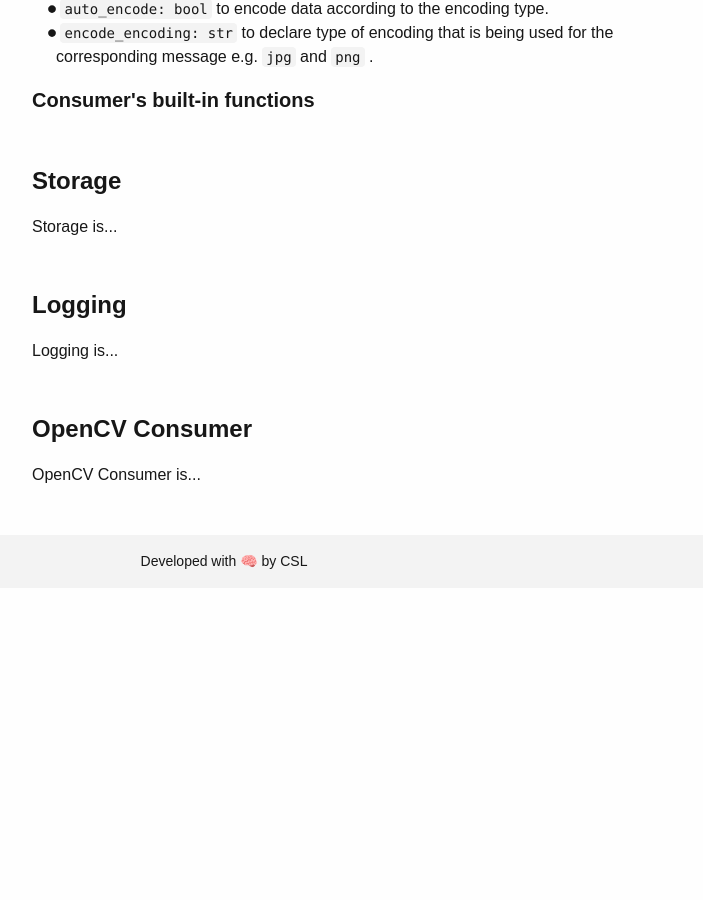
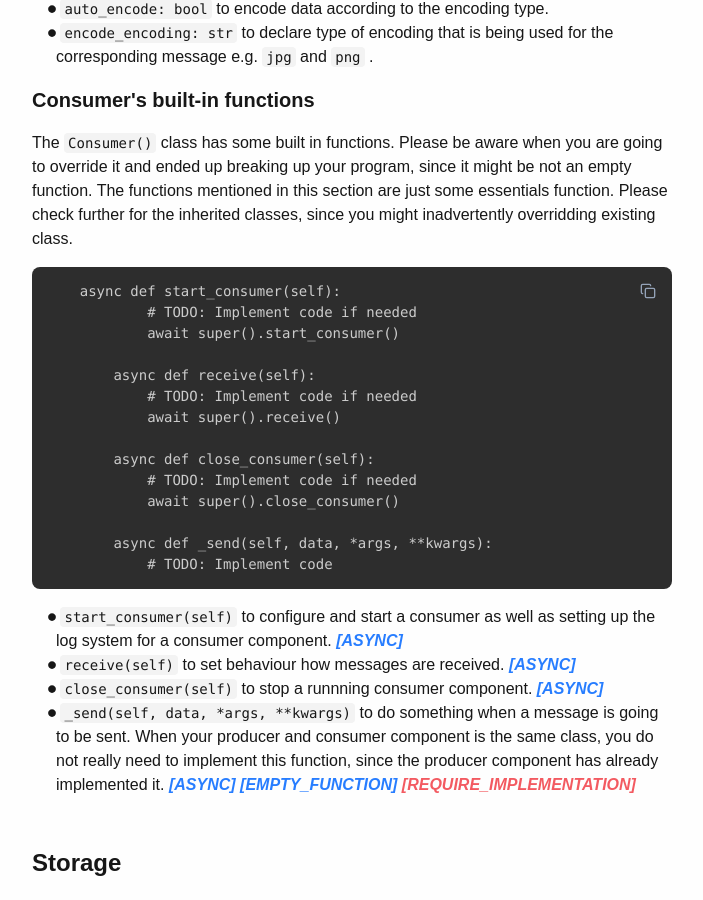
Before and after one commit to FXDROS/fogverse-documentation, a Next.js app: page /documentation in a window 1280 px wide. Shown: the part 8452-9352 px from the top of the page, without its empty margins (416-1119 px from the left). Before the commit the page ends 9040 px from the top, so only its background shows below. Built offline with nearby package versions, Linux system fonts and the light colour scheme.

Commit message:
feat: add documentation for consumer class

```diff
--- a/src/components/pages/documentation/fogverse-basics/constants.tsx
+++ b/src/components/pages/documentation/fogverse-basics/constants.tsx
@@ -40,21 +40,19 @@ export const CONSUMER = {
             encode_encoding = ''                # encoding type (jpg, png, etc.)
             Consumer.__init__(self)`,
 
-  base_functions: `    async def start_producer(self):
+  base_functions: `    async def start_consumer(self):
             # TODO: Implement code if needed
-            await super().start_producer()
-
-        async def send(self, data, topic=None, key=None, headers=None,
-                        callback=None):
-            # TODO: Implement code if needed
-            await super().send(data, topic=topic, key=key,
-                                headers=headers, callback=callback)
-
-        async def close_producer(self):
-            # TODO: Implement code if needed
-            await super().close_producer()
+            await super().start_consumer()
 
         async def receive(self):
+            # TODO: Implement code if needed
+            await super().receive()
+
+        async def close_consumer(self):
+            # TODO: Implement code if needed
+            await super().close_consumer()
+
+        async def _send(self, data, *args, **kwargs):
             # TODO: Implement code`,
 };
 
--- a/src/components/pages/documentation/fogverse-basics/consumer.tsx
+++ b/src/components/pages/documentation/fogverse-basics/consumer.tsx
@@ -1,7 +1,12 @@
 import CodeSnippet, { SmallCode } from "@/components/commons/code-snippet";
 import { CONSUMER } from "./constants";
 import UnorderedList from "@/components/commons/unordered-list";
-import { Required } from "@/components/commons/tags";
+import {
+  AsyncFunction,
+  EmptyFunction,
+  Required,
+  RequireImplementation,
+} from "@/components/commons/tags";
 
 const Consumer = () => {
   return (
@@ -67,6 +72,42 @@ const Consumer = () => {
         <div className="text-lg font-semibold my-4">
           Consumer&apos;s built-in functions
         </div>
+        The
+        <SmallCode code="Consumer()" />
+        class has some built in functions. Please be aware when you are going to
+        override it and ended up breaking up your program, since it might be not
+        an empty function. The functions mentioned in this section are just some
+        essentials function. Please check further for the inherited classes,
+        since you might inadvertently overridding existing class.
+        <CodeSnippet language="python" code={CONSUMER.base_functions} />
+        <div className="mt-4 ml-4">
+          <UnorderedList>
+            <SmallCode code="start_consumer(self)" />
+            to configure and start a consumer as well as setting up the log
+            system for a consumer component.
+            <AsyncFunction />
+          </UnorderedList>
+          <UnorderedList>
+            <SmallCode code="receive(self)" />
+            to set behaviour how messages are received.
+            <AsyncFunction />
+          </UnorderedList>
+          <UnorderedList>
+            <SmallCode code="close_consumer(self)" />
+            to stop a runnning consumer component.
+            <AsyncFunction />
+          </UnorderedList>
+          <UnorderedList>
+            <SmallCode code="_send(self, data, *args, **kwargs)" />
+            to do something when a message is going to be sent. When your
+            producer and consumer component is the same class, you do not really
+            need to implement this function, since the producer component has
+            already implemented it.
+            <AsyncFunction />
+            <EmptyFunction />
+            <RequireImplementation />
+          </UnorderedList>
+        </div>
       </div>
     </div>
   );
--- a/src/components/pages/documentation/fogverse-basics/producer.tsx
+++ b/src/components/pages/documentation/fogverse-basics/producer.tsx
@@ -81,8 +81,8 @@ const Producer = () => {
         class has some built in functions. Please be aware when you are going to
         override it and ended up breaking up your program, since it might be not
         an empty function. The functions mentioned in this section are just some
-        essentials function. Please check further for the inherited
-        classes&apos;, since you might inadvertently overridding existing class.
+        essentials function. Please check further for the inherited classes,
+        since you might inadvertently overridding existing class.
         <CodeSnippet language="python" code={PRODUCER.base_functions} />
         <div className="mt-4 ml-4">
           <UnorderedList>
```
